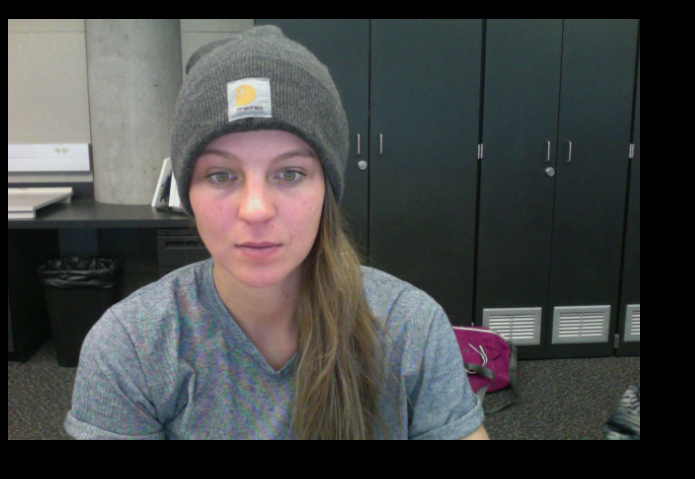
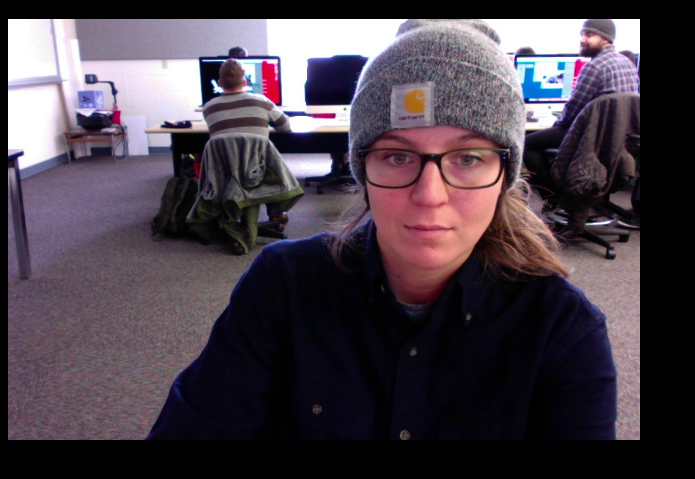
Before and after one commit to maelarimer/maelarimer.github.io, a plain HTML site: page index.html in a window 1280 px wide. Shown: the part 61-540 px from the top of the page, without its empty margins (0-695 px from the left). Drawn offline with Linux system fonts and the light colour scheme.

Commit message:
added pic
change pic later gator

```diff
--- a/index.html
+++ b/index.html
@@ -30,7 +30,7 @@ body {
 
 <h1>Mae Larimer</h1>
 
-<img src="me.jpg" />
+<img src="img/me1.jpg" alt="">
 
 
 </body>
```
Also changed, not shown: img/me1.jpg (added), 1 other file.
